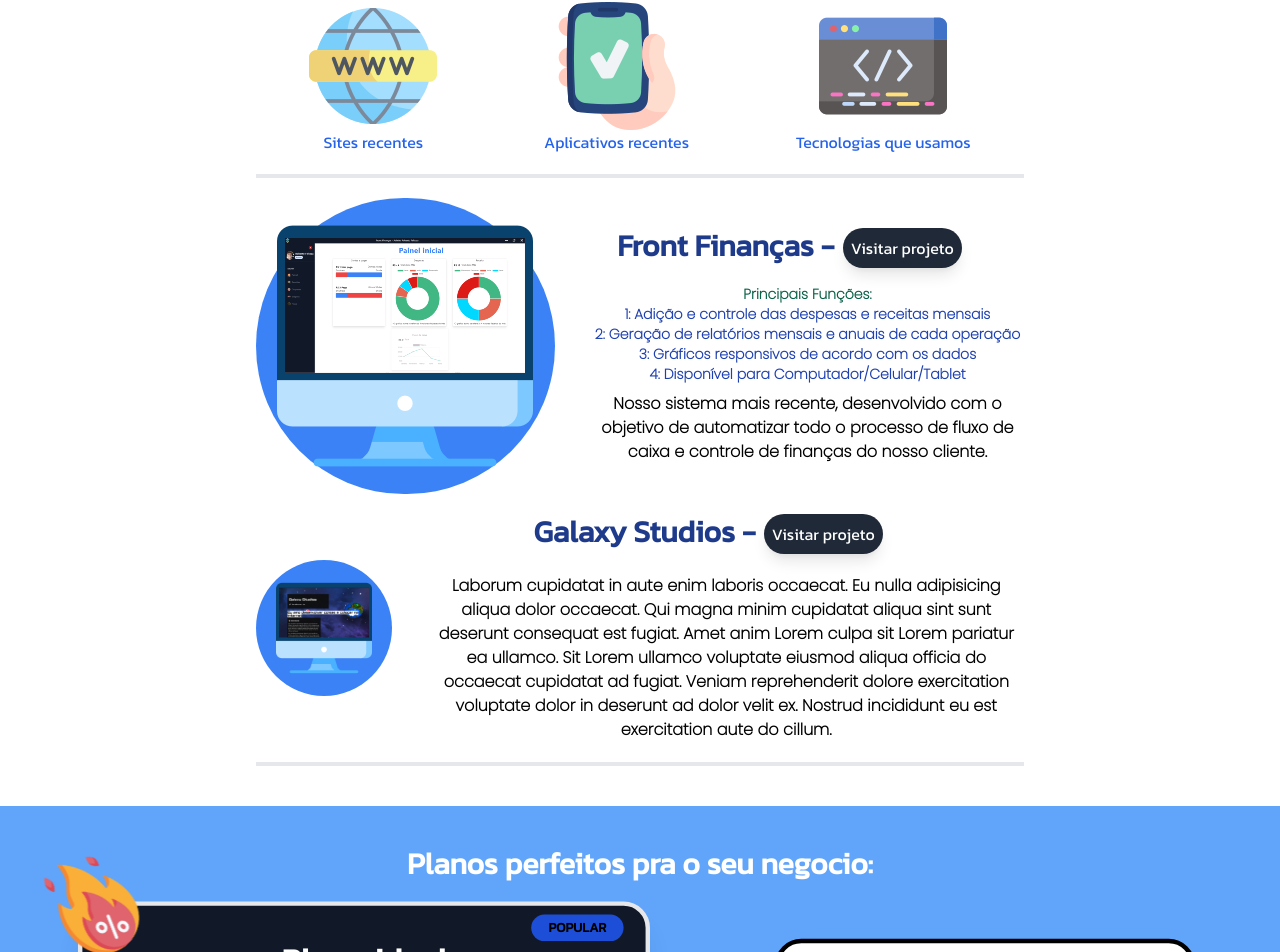
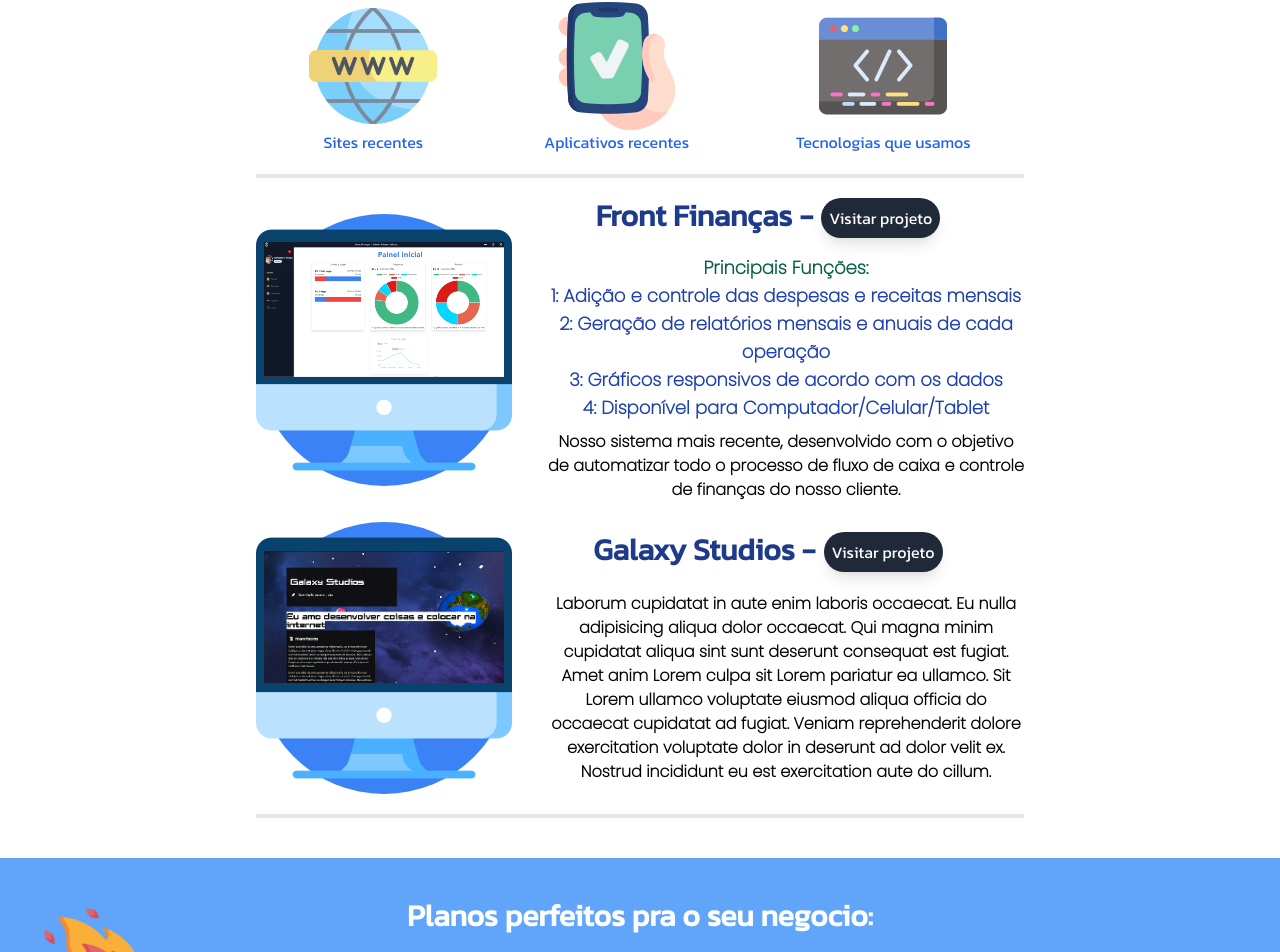
Before and after one commit to emanoel3578/portfolio-website, a Vue app: page / in a window 1280 px wide. Shown: the part 1898-2850 px from the top of the page. Built offline with nearby package versions, Linux system fonts and the light colour scheme.

Commit message:
corrigido width das imagens e texto em projetos

```diff
--- a/src/components/Projetos.vue
+++ b/src/components/Projetos.vue
@@ -24,11 +24,11 @@
         <transition name="fade">
             <div v-if="sites" class="">
                 <div class="flex flex-col md:flex md:flex-row md:w-3/5 mx-auto my-0 items-center mb-5">
-                    <div class="flex justify-center rounded-full bg-blue-500 md:w-full">
-                        <img class="md:p-5 transition duration-500 ease-in-out transform hover:-translate-y-1 hover:scale-110" src="img/computer.png">
+                    <div class="flex justify-center rounded-full bg-blue-500 md:w-1/2">
+                        <img class="md:py-2 transition duration-500 ease-in-out transform hover:-translate-y-1 hover:scale-110" src="img/computer.png">
                     </div>
 
-                    <div class="flex flex-col">
+                    <div class="flex flex-col md:w-full">
                         <div class="flex justify-center mt-5 md:mt-0 transition duration-500 ease-in-out transform hover:-translate-y-1 hover:scale-110 mb-4">
                             <div class="text-center text-3xl">
                                 <p class="font-kanit text-blue-900 font-semibold">Front Finanças - </p>
@@ -41,15 +41,15 @@
                             </div>
                         </div>
 
-                        <div class="flex flex-col text-center md:ml-9 font-poppins font-semibold">
-                            <div class="text-sm pb-2">
+                        <div class="flex flex-col text-center md:ml-9 font-poppins font-semibold transition duration-500 ease-in-out transform hover:-translate-y-1 hover:scale-110">
+                            <div class="text-sm md:text-lg pb-2">
                                 <p class="text-green-800">Principais Funções:</p>
                                 <p class="text-blue-800">1: Adição e controle das despesas e receitas mensais</p>
                                 <p class="text-blue-800">2: Geração de relatórios mensais e anuais de cada operação </p>
                                 <p class="text-blue-800">3: Gráficos responsivos de acordo com os dados</p>
                                 <p class="text-blue-800">4: Disponível para Computador/Celular/Tablet</p>
                             </div>
-                            <p class="transition duration-500 ease-in-out transform hover:-translate-y-1 hover:scale-110">
+                            <p class="">
                                 Nosso sistema mais recente, desenvolvido com o objetivo de automatizar todo o processo de fluxo de caixa e controle de finanças do nosso cliente.
                             </p>
                         </div>
@@ -60,11 +60,11 @@
 
 
                 <div class="flex flex-col md:flex md:flex-row md:w-3/5 mx-auto my-0  items-center mb-5">
-                    <div class="flex justify-center rounded-full bg-blue-500 md:w-full">
-                        <img class="md:p-5 transition duration-500 ease-in-out transform hover:-translate-y-1 hover:scale-110" src="img/computer2.png">
+                    <div class="flex justify-center rounded-full bg-blue-500 md:w-1/2">
+                        <img class="md:py-2 transition duration-500 ease-in-out transform hover:-translate-y-1 hover:scale-110" src="img/computer2.png">
                     </div>
 
-                    <div class="flex flex-col">
+                    <div class="flex flex-col md:w-full">
                         <div class="flex justify-center mt-5 md:mt-0 transition duration-500 ease-in-out transform hover:-translate-y-1 hover:scale-110 mb-5">
                             <div class="text-center text-3xl">
                                 <p class="font-kanit text-blue-900 font-semibold ">Galaxy Studios -</p>
```
